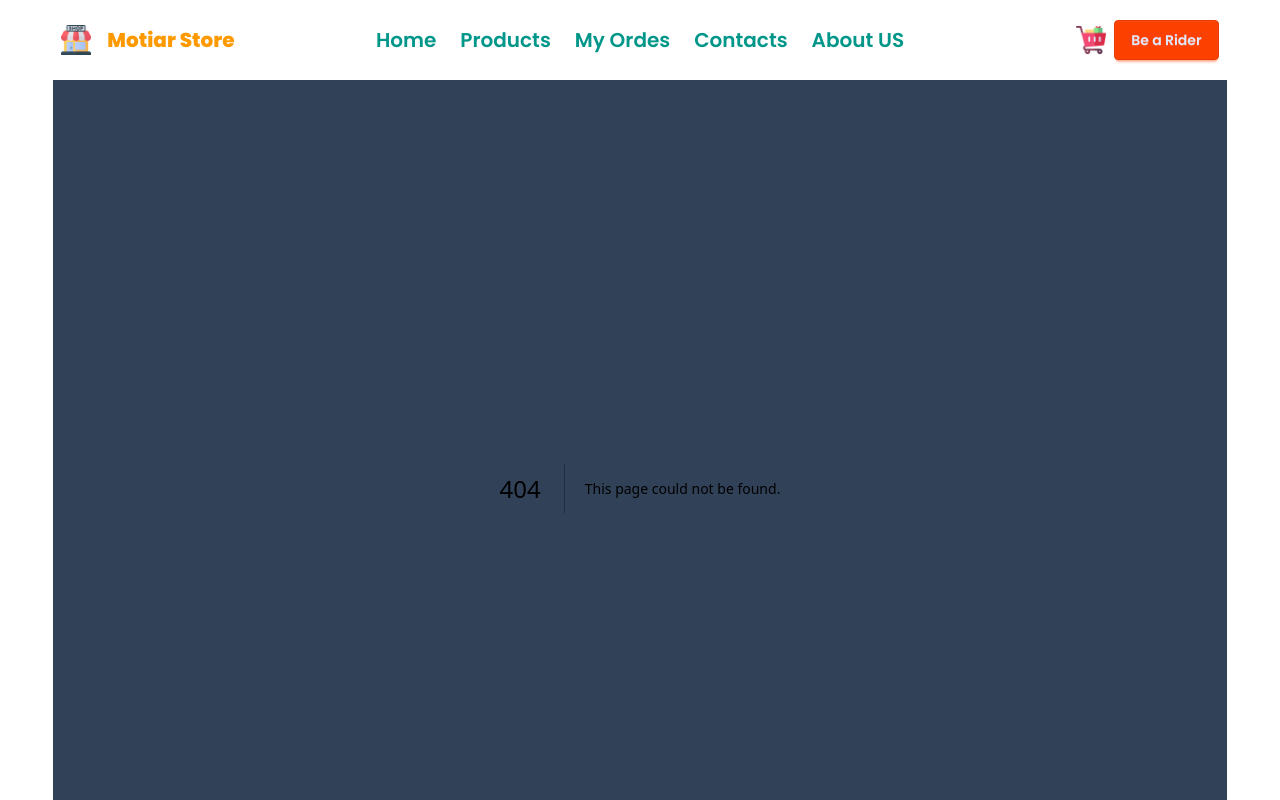
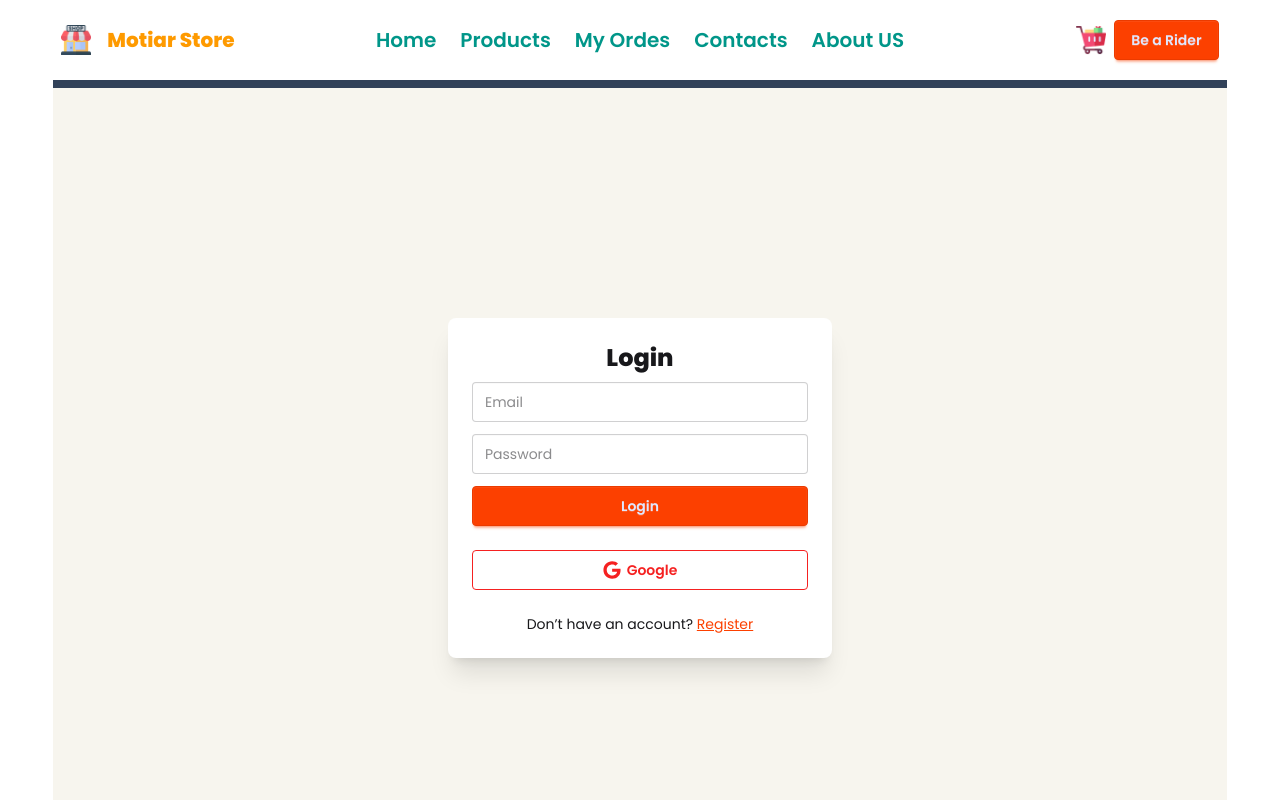
Before and after one commit to mehedihasanshohan/motiar-store-nextjs, a Next.js app: page /login in a window 1280 px wide. Before the commit this address had no page. Shown: the top 800 px of the page. Built offline with nearby package versions, Linux system fonts and the light colour scheme.

Commit message:
add:login & register page

```diff
--- a/package.json
+++ b/package.json
@@ -15,7 +15,8 @@
     "next": "16.1.1",
     "react": "19.2.3",
     "react-dom": "19.2.3",
-    "react-icons": "^5.5.0"
+    "react-icons": "^5.5.0",
+    "sweetalert2": "^11.26.17"
   },
   "devDependencies": {
     "@tailwindcss/postcss": "^4.1.18",
--- /dev/null
+++ b/src/app/login/page.jsx
@@ -0,0 +1,12 @@
+import LoginForm from "@/components/auth/LoginForm";
+import React from "react";
+
+const LoginPage = () => {
+  return (
+    <div>
+      <LoginForm></LoginForm>
+    </div>
+  );
+};
+
+export default LoginPage;
--- /dev/null
+++ b/src/app/register/page.jsx
@@ -0,0 +1,12 @@
+import { RegisterForm } from "@/components/auth/RegisterForm";
+import React from "react";
+
+const RegisterPage = () => {
+  return (
+    <div>
+      <RegisterForm></RegisterForm>
+    </div>
+  );
+};
+
+export default RegisterPage;
--- a/src/components/auth/LoginForm.jsx
+++ b/src/components/auth/LoginForm.jsx
@@ -0,0 +1,84 @@
+"use client";
+import Link from "next/link";
+import { SocialButtons } from "./SocialButton";
+// import { signIn } from "next-auth/react";
+import Swal from "sweetalert2";
+import { useSearchParams } from "next/navigation";
+import { useRouter } from "next/navigation";
+
+const LoginForm = () => {
+  const params = useSearchParams();
+  const router = useRouter();
+  const callback = params.get("callbackUrl") || "/";
+
+  const handleSubmit = async (e) => {
+    e.preventDefault();
+    const form = e.target;
+    const email = form.email.value;
+    const password = form.password.value;
+    console.log(email, password, callback);
+
+    const result = await signIn("credentials", {
+      email,
+      password,
+      redirect: false,
+      callbackUrl: params.get("callbackUrl") || "/",
+    });
+
+    if (!result.ok) {
+      Swal.fire(
+        "error",
+        "Email password not Matched . Try Google Login / Register",
+        "error"
+      );
+    } else {
+      Swal.fire("success", "Welcome to Kidz Hub", "success");
+      router.push(callback);
+    }
+  };
+
+  return (
+    <div className="min-h-screen flex items-center justify-center bg-base-200">
+      <div className="card w-full max-w-sm shadow-xl bg-base-100">
+        <div className="card-body">
+          <h2 className="text-2xl font-bold text-center">Login</h2>
+
+          <form onSubmit={handleSubmit} className="space-y-3">
+            <input
+              type="email"
+              name="email"
+              placeholder="Email"
+              className="input input-bordered w-full"
+              required
+            />
+
+            <input
+              type="password"
+              name="password"
+              placeholder="Password"
+              className="input input-bordered w-full"
+              required
+            />
+
+            <button type="submit" className="btn btn-primary w-full">
+              Login
+            </button>
+          </form>
+
+          <SocialButtons />
+
+          <p className="text-center text-sm mt-4">
+            Don’t have an account?{" "}
+            <Link
+              href={`/register?callbackUrl=${callback}`}
+              className="link link-primary"
+            >
+              Register
+            </Link>
+          </p>
+        </div>
+      </div>
+    </div>
+  );
+};
+export default LoginForm;
--- a/src/components/auth/RegisterForm.jsx
+++ b/src/components/auth/RegisterForm.jsx
@@ -0,0 +1,95 @@
+"use client";
+import Link from "next/link";
+import { SocialButtons } from "./SocialButton";
+import { useState } from "react";
+// import { postUser } from "@/actions/server/auth";
+import { useRouter, useSearchParams } from "next/navigation";
+// import { signIn } from "next-auth/react";
+import Swal from "sweetalert2";
+
+export const RegisterForm = () => {
+  const params = useSearchParams();
+  const router = useRouter();
+  const callbackUrl = params.get("callbackUrl") || "/";
+  const [form, setForm] = useState({
+    name: "",
+    email: "",
+    password: "",
+  });
+
+  const handleChange = (e) => {
+    setForm({ ...form, [e.target.name]: e.target.value });
+  };
+
+  const handleSubmit = async (e) => {
+    e.preventDefault();
+    const result = await postUser(form);
+
+    if (result.acknowledged) {
+      const result = await signIn("credentials", {
+        email: form.email,
+        password: form.password,
+        redirect: false,
+        callbackUrl: callbackUrl,
+      });
+      if (result.ok) {
+        Swal.fire("success", "Registered successfully", "success");
+        router.push(callbackUrl);
+      }
+    } else {
+      Swal.fire("erro", "Sorry", "error");
+    }
+  };
+
+  return (
+    <div className="min-h-screen flex items-center justify-center bg-base-200">
+      <div className="card w-full max-w-sm shadow-xl bg-base-100">
+        <div className="card-body">
+          <h2 className="text-2xl font-bold text-center">Create Account</h2>
+
+          <form onSubmit={handleSubmit} className="space-y-3">
+            <input
+              type="text"
+              name="name"
+              placeholder="Full Name"
+              className="input input-bordered w-full"
+              onChange={handleChange}
+              required
+            />
+
+            <input
+              type="email"
+              name="email"
+              placeholder="Email"
+              className="input input-bordered w-full"
+              onChange={handleChange}
+              required
+            />
+
+            <input
+              type="password"
+              name="password"
+              placeholder="Password"
+              className="input input-bordered w-full"
+              onChange={handleChange}
+              required
+            />
+
+            <button type="submit" className="btn btn-primary w-full">
+              Register
+            </button>
+          </form>
+
+          <SocialButtons />
+
+          <p className="text-center text-sm mt-4">
+            Already have an account?{" "}
+            <Link href="/login" className="link link-primary">
+              Login
+            </Link>
+          </p>
+        </div>
+      </div>
+    </div>
+  );
+};
--- a/src/components/auth/SocialButton.jsx
+++ b/src/components/auth/SocialButton.jsx
@@ -0,0 +1,27 @@
+"use client";
+// import { signIn } from "next-auth/react";
+import { useParams, useSearchParams } from "next/navigation";
+import { FaGoogle } from "react-icons/fa";
+
+export const SocialButtons = () => {
+  const params = useSearchParams();
+
+  const handleSignIn = async () => {
+    const result = await signIn("google", {
+      // redirect: "false",
+      callbackUrl: params.get("callbackUrl") || "/",
+    });
+  };
+
+  return (
+    <div className="flex gap-3 mt-4">
+      <button
+        onClick={handleSignIn}
+        className="btn btn-outline btn-error flex-1"
+      >
+        <FaGoogle className="text-lg" />
+        Google
+      </button>
+    </div>
+  );
+};
```
Also changed, not shown: 1 other file (tests, documents, lock files or other folders).
